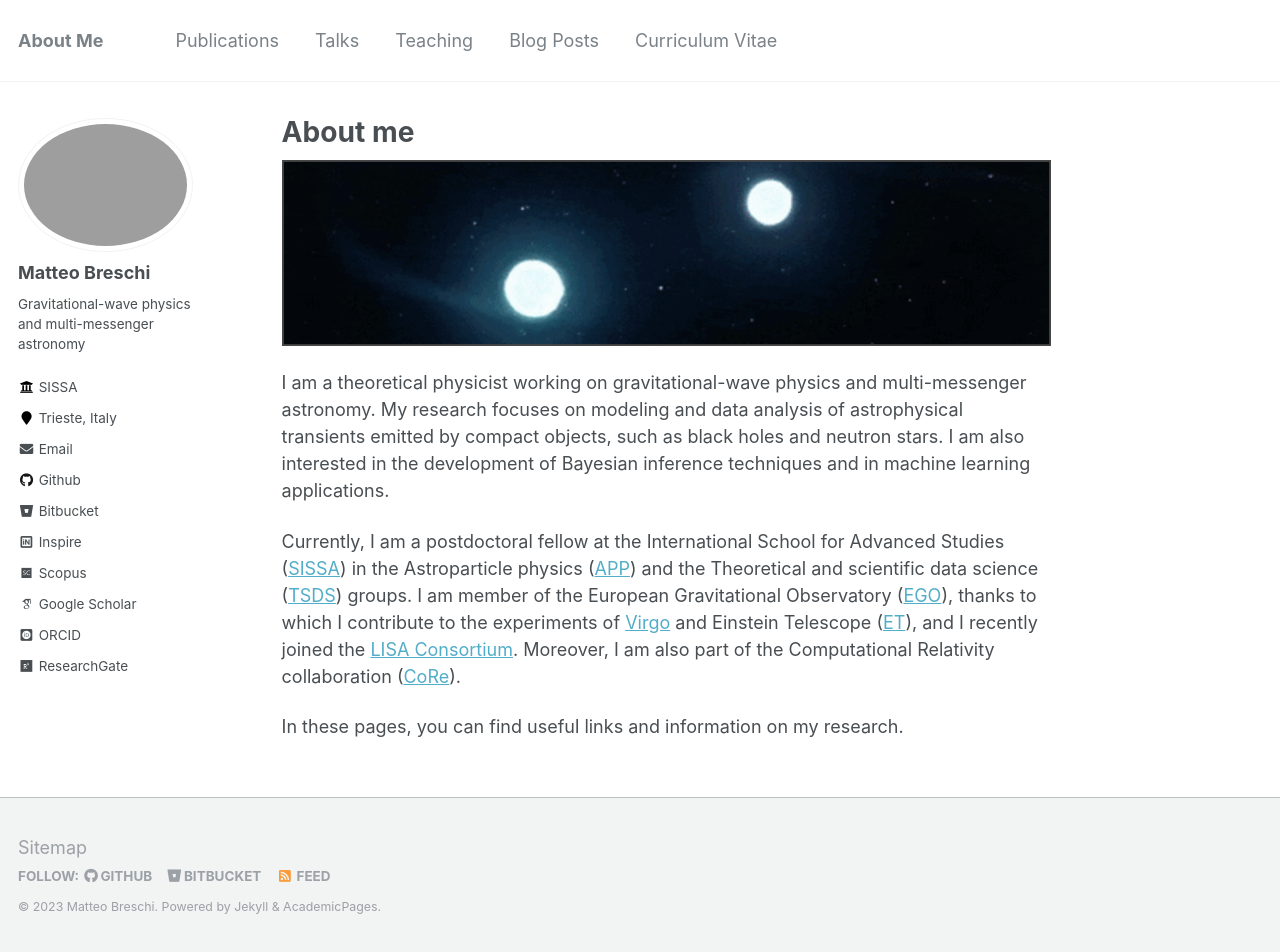
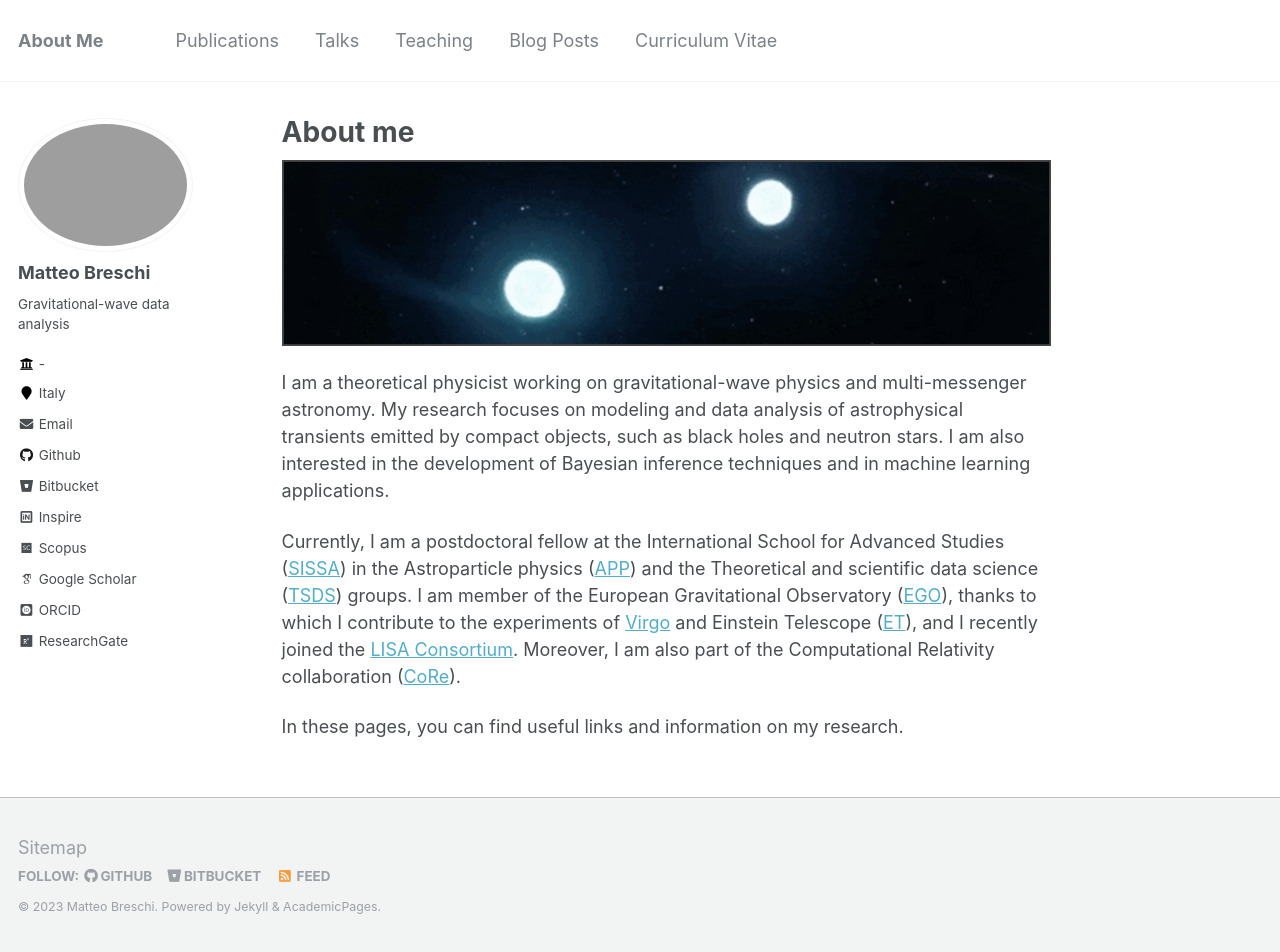
Before and after one commit to matteobreschi/matteobreschi.github.io, a Jekyll site: the page built from _pages/about.md, in a window 1280 px wide and 952 px high. Built offline with Jekyll 4.4.1, drawn with Linux system fonts in a browser that asks for light colours; some web fonts are replaced.

Commit message:
update bio

```diff
--- a/_config.yml
+++ b/_config.yml
@@ -82,12 +82,12 @@ analytics:
 author:
   name             : "Matteo Breschi"
   avatar           : "profile.png"
-  bio              : "Gravitational-wave physics and multi-messenger astronomy"
-  employer         : "SISSA"
-  employerlink     : "https://www.sissa.it/"
-  location         : "Trieste, Italy"
+  bio              : "Gravitational-wave data analysis"
+  employer         : "-"
+  employerlink     :
+  location         : "Italy"
   locationlink     : "https://goo.gl/maps/NBsGpeE6TsisEgei6"
-  email            : "mbreschi@sissa.it"
+  email            : "matteo.breschi@yahoo.it"
   pubmed           :
   googlescholar    : "https://scholar.google.com/citations?user=Mg5w8KwAAAAJ&hl=it"
   inspire          : "https://inspirehep.net/authors/1881416"
```
